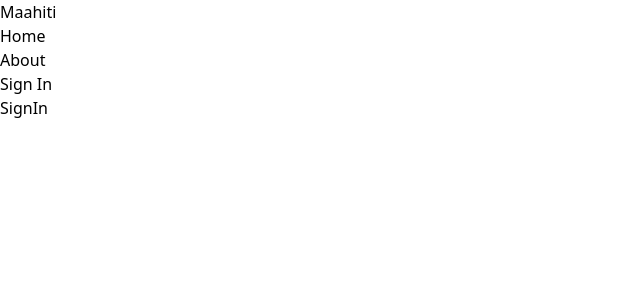
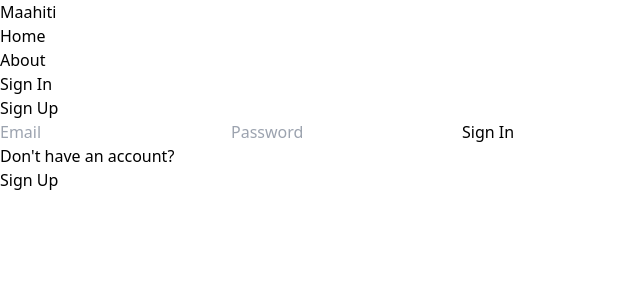
Before and after one commit to TejasPatne/micro-blog-app, a React (Vite) app in the folder client/: page /signin in a window 1280 px wide. Shown: the top 300 px of the page, without its empty margins (0-640 px from the left). Built offline with nearby package versions, Linux system fonts and the light colour scheme.

Commit message:
complete sign in page functionality

```diff
--- a/client/src/pages/SignIn.jsx
+++ b/client/src/pages/SignIn.jsx
@@ -1,7 +1,57 @@
-import React from 'react'
+import React, { useState } from 'react'
+import { Link, useNavigate }  from 'react-router-dom'
 
 export const SignIn = () => {
+  const [formData, setFormData] = useState({});
+  const [loading, setLoading] = useState(false);
+  const [error, setError] = useState(false);
+  const navigate = useNavigate();
+
+  const handleChange = (e) => {
+    setFormData({...formData, [e.target.id]: e.target.value});
+  }
+
+  const handleSubmit = async (e) => {
+    e.preventDefault();
+    setLoading(true);
+    setError(false);
+    try{
+      const res = await fetch("/api/auth/signin", {
+        method: 'POST',
+        headers: {
+          'Content-Type': 'application/json'
+        },
+        body: JSON.stringify(formData)
+      });
+      const data = await res.json();
+      if(data.success===false){
+        setError(true);
+        return;
+      }
+      navigate('/');
+    } catch(error) {
+      setError(true);
+    } finally {
+      setLoading(false);
+    }
+
+  }
+
   return (
-    <div>SignIn</div>
+    <div className='p-3 max-w-lg m-auto'>
+      <h1 className="text-3xl text-center font-semibold my-7">Sign Up</h1>
+      <form onSubmit={handleSubmit} className='flex flex-col gap-4'>
+        <input type="email" placeholder="Email" id="email" className="bg-neutral-100 p-3 rounded-lg" onChange={handleChange} />
+        <input type="password" placeholder="Password" id="password" className="bg-neutral-100 p-3 rounded-lg" onChange={handleChange} />
+        <button disabled={loading} className="bg-neutral-700 text-white p-3 rounded-lg uppercase hover:opacity-95 disabled:opacity-80">Sign In</button>
+      </form>
+      <div className="flex gap-2 mt-5">
+        <p>Don&apos;t have an account?</p>
+        <Link to="/signup">
+          <span className="text-blue-500">Sign Up</span>
+        </Link>
+      </div>
+      <p className="text-red-700 mt-5">{error && "Something went wrong. Please try again."}</p>
+    </div>
   )
 }
```
